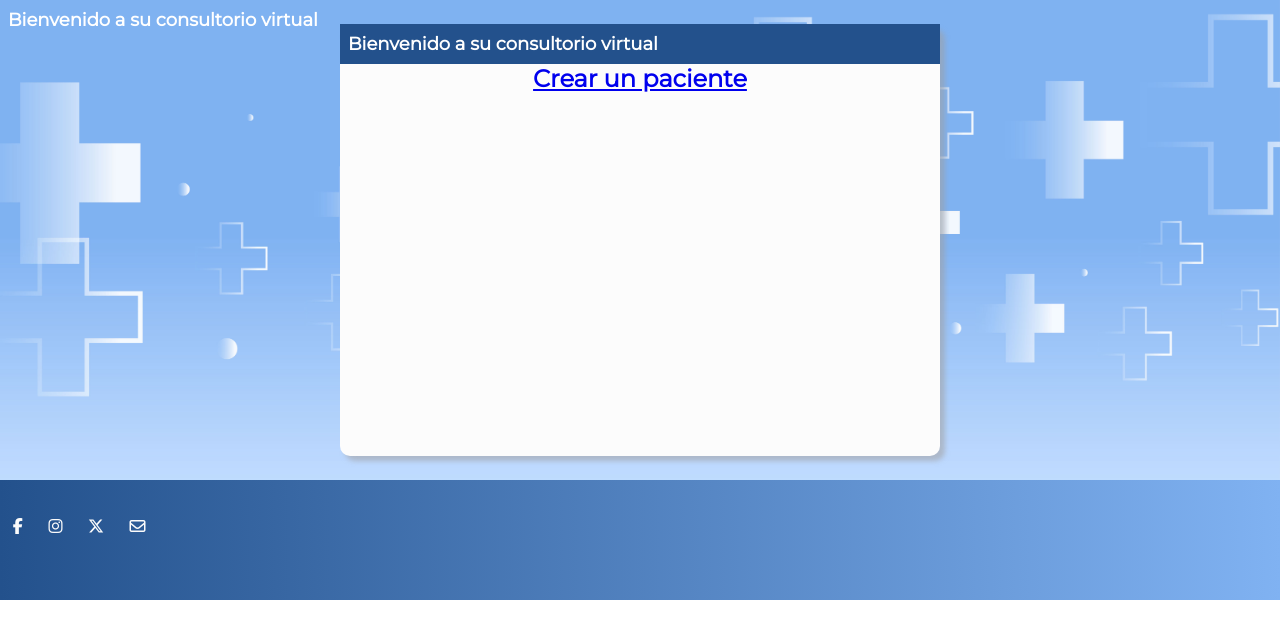
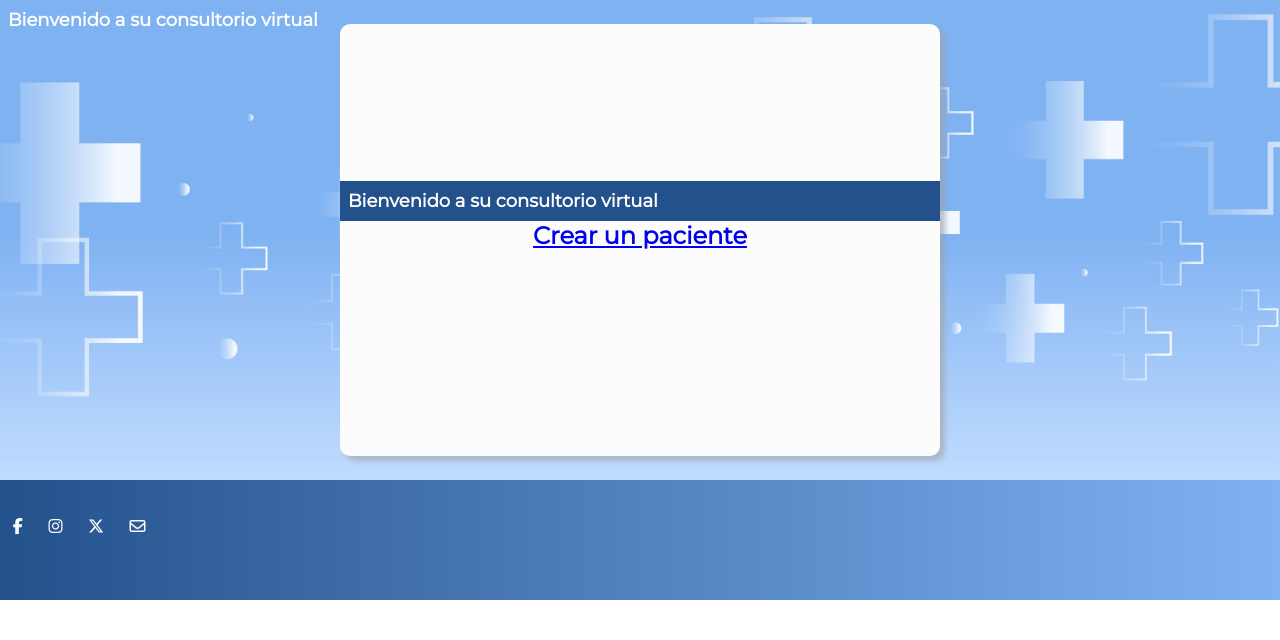
Before and after one commit to GuirinV/deploy_TP2_BACKEND, a Django app: page /paciente/ in a window 1280 px wide. Shown: the part 160-800 px from the top of the page. Run offline with Django 5.2, Linux system fonts and the light colour scheme; data that the repository does not hold is empty; some libraries are stand-ins or nearby versions.

Commit message:
Prueba css

```diff
--- a/static/css/maincontacto.css
+++ b/static/css/maincontacto.css
@@ -23,17 +23,18 @@ main{
 }
 
 .list {
-    height: 500px;
+    height: 50px;
     width: 100%;
     display: flex;
-    gap: rem;
+
     /*background-color: var(--blanco);
     box-shadow: inset 0vh 1vh #bbbbbb0c;
     flex-direction: row;
     align-items: center;
     justify-content: center;
     align-items: center;
-        display: grid;
+    display: grid;
+    gap: rem;
 
     grid-auto-rows: 6rem;
     grid-template-columns: repeat(auto-fill, minmax(6rem,1fr));*/
```
